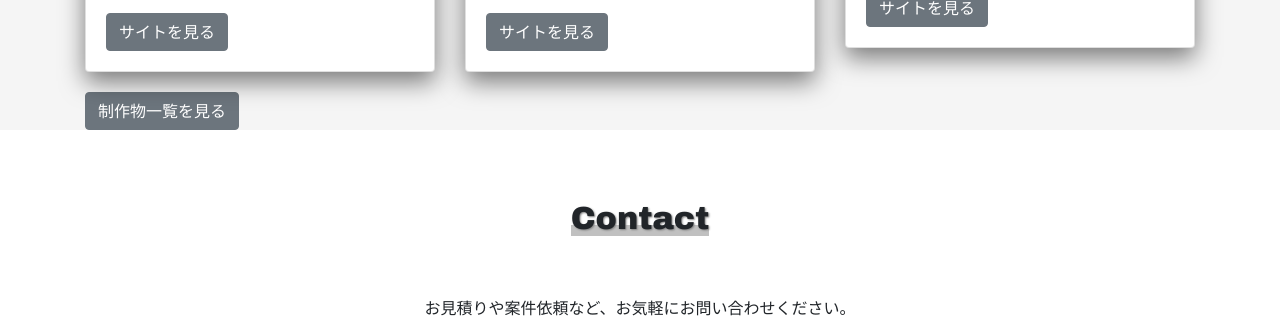
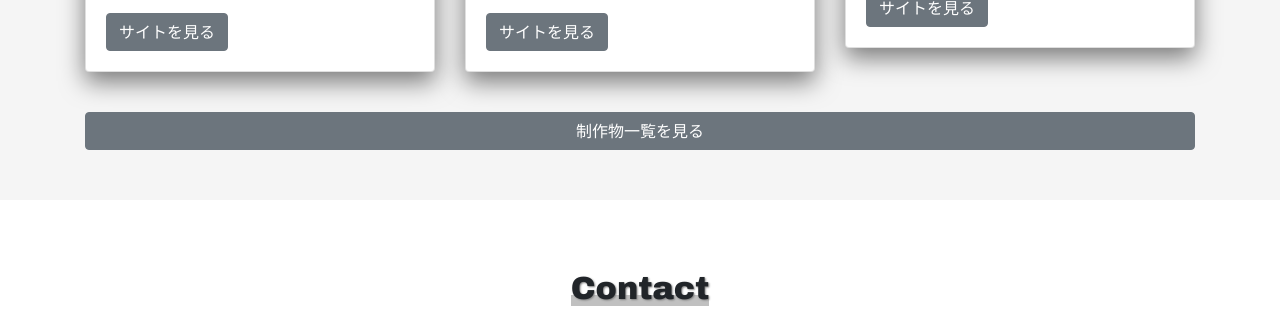
Before and after one commit to keisuke-hamada/hamada-factory, a plain HTML site: page index.html in a window 1280 px wide. Shown: the part 3184-3517 px from the top of the page. Drawn offline with nearby package versions, Linux system fonts and the light colour scheme.

Commit message:
Update style.css

```diff
--- a/style.css
+++ b/style.css
@@ -208,6 +208,15 @@ h3 {
 	background-color: rgba(243,243,243,0.8);
 }
 
+#portfolio {
+	padding: 20px 0 50px;
+	width: 100%;
+}
+
+#portfolio a {
+	width: 100%;
+}
+
 .form-group {
 	margin: 0 auto;
 	width: 500px;
```
